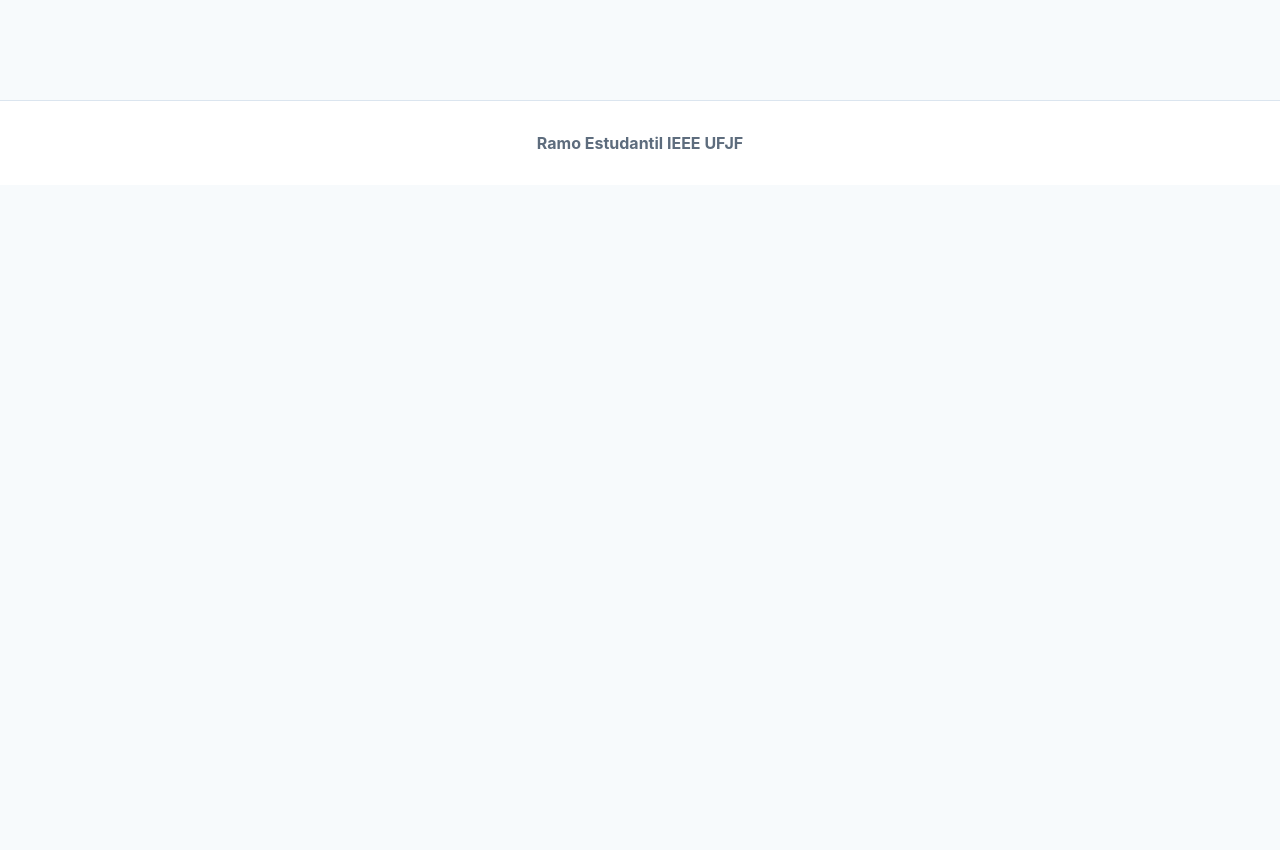
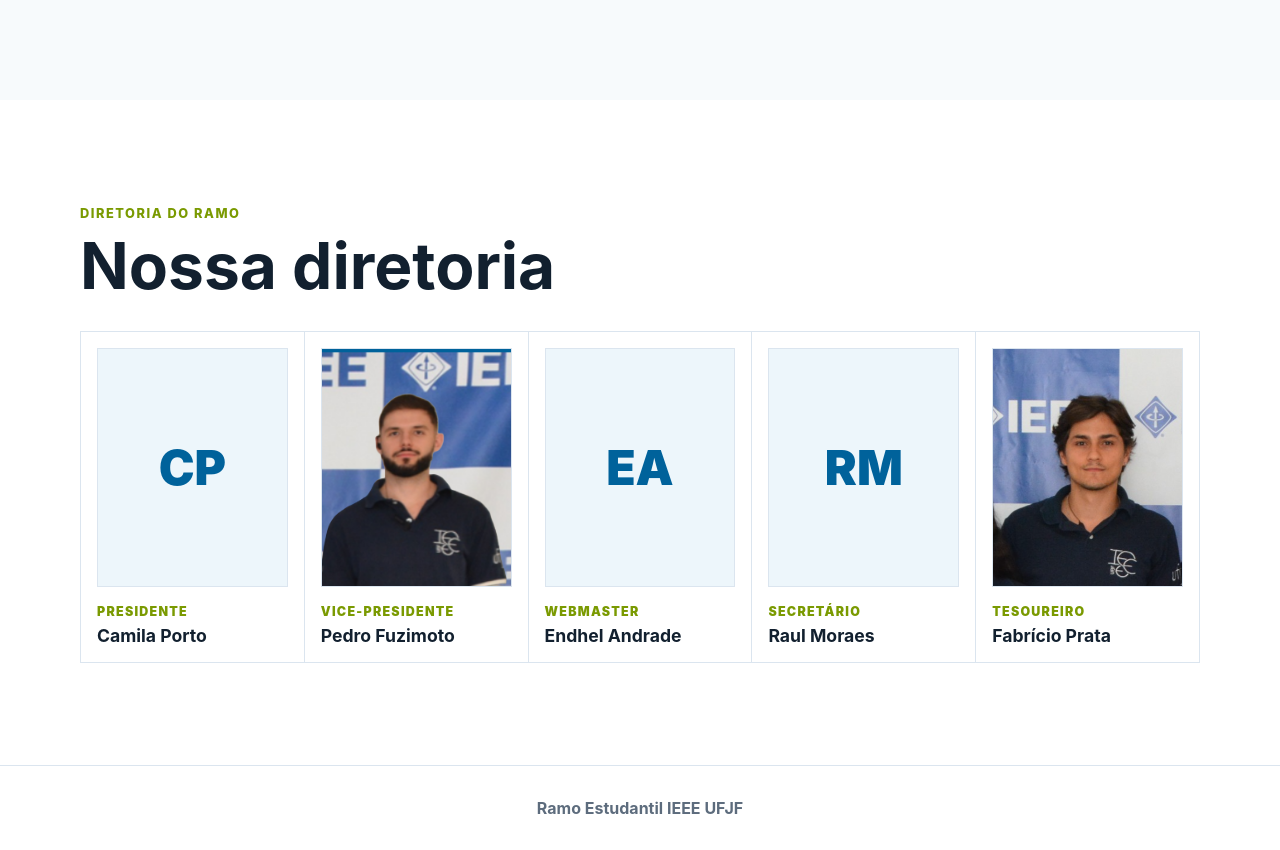
Before and after one commit to CSIEEEUFJF/SiteRamo, a React (Vite) app: page / in a window 1280 px wide. Shown: the part 1589-2439 px from the top of the page. Before the commit the page ends 1774 px from the top, so only its background shows below. Built offline with nearby package versions, Linux system fonts and the light colour scheme.

Commit message:
Add student branch board section

```diff
--- a/src/main.jsx
+++ b/src/main.jsx
@@ -118,6 +118,34 @@ const chapters = [
   },
 ];
 
+const boardMembers = [
+  {
+    role: 'Presidente',
+    name: 'Camila Porto',
+    photo: '',
+  },
+  {
+    role: 'Vice-Presidente',
+    name: 'Pedro Fuzimoto',
+    photo: '/assets/presidents/pedro-fuzimoto.png',
+  },
+  {
+    role: 'Webmaster',
+    name: 'Endhel Andrade',
+    photo: '',
+  },
+  {
+    role: 'Secretário',
+    name: 'Raul Moraes',
+    photo: '',
+  },
+  {
+    role: 'Tesoureiro',
+    name: 'Fabrício Prata',
+    photo: '/assets/presidents/fabricio-prata.png',
+  },
+];
+
 function App() {
   const [selectedChapterId, setSelectedChapterId] = useState(null);
   const detailRef = useRef(null);
@@ -179,6 +207,7 @@ function App() {
         </a>
         <div className="mini-nav__links">
           <a href="#capitulos">Capítulos</a>
+          <a href="#diretoria">Diretoria</a>
           <a href="#contato">Contato</a>
         </div>
       </nav>
@@ -291,6 +320,33 @@ function App() {
         )}
       </section>
 
+      <section className="board" id="diretoria" aria-labelledby="diretoria-title">
+        <div className="section-heading">
+          <span>Diretoria do Ramo</span>
+          <h2 id="diretoria-title">Nossa diretoria</h2>
+        </div>
+
+        <div className="board-grid">
+          {boardMembers.map(({ role, name, photo }) => (
+            <article className="board-card" key={`${role}-${name}`}>
+              <div className="board-card__photo-wrap">
+                {photo ? (
+                  <img className="board-card__photo" src={photo} alt={`Foto de ${name}`} />
+                ) : (
+                  <div className="board-card__placeholder" aria-hidden="true">
+                    {getInitials(name)}
+                  </div>
+                )}
+              </div>
+              <div className="board-card__copy">
+                <span>{role}</span>
+                <strong>{name}</strong>
+              </div>
+            </article>
+          ))}
+        </div>
+      </section>
+
       <section className="contact-strip" id="contato" aria-label="Contato">
         <p>Ramo Estudantil IEEE UFJF</p>
       </section>
@@ -316,4 +372,14 @@ function ChapterLink({ href, icon, label }) {
   );
 }
 
+function getInitials(name) {
+  return name
+    .split(' ')
+    .filter(Boolean)
+    .slice(0, 2)
+    .map((part) => part[0])
+    .join('')
+    .toUpperCase();
+}
+
 createRoot(document.getElementById('root')).render(<App />);
--- a/src/styles.css
+++ b/src/styles.css
@@ -454,6 +454,78 @@ a {
   font-size: 1.05rem;
 }
 
+.board {
+  scroll-margin-top: 84px;
+  padding: clamp(4rem, 8vw, 7rem) clamp(1.25rem, 5vw, 5rem);
+  background: #fff;
+}
+
+.board-grid {
+  width: min(100%, 1120px);
+  margin: 0 auto;
+  display: grid;
+  grid-template-columns: repeat(auto-fit, minmax(190px, 1fr));
+  gap: 1px;
+  border: 1px solid var(--line);
+  background: var(--line);
+}
+
+.board-card {
+  min-height: 330px;
+  display: grid;
+  grid-template-rows: minmax(0, 1fr) auto;
+  gap: 1rem;
+  padding: 1rem;
+  background: #fff;
+}
+
+.board-card__photo-wrap {
+  min-height: 0;
+  aspect-ratio: 4 / 5;
+  overflow: hidden;
+  border: 1px solid var(--line);
+  background: #edf6fb;
+}
+
+.board-card__photo,
+.board-card__placeholder {
+  width: 100%;
+  height: 100%;
+}
+
+.board-card__photo {
+  display: block;
+  object-fit: cover;
+  object-position: center;
+}
+
+.board-card__placeholder {
+  display: grid;
+  place-items: center;
+  color: var(--ieee-blue);
+  font-size: clamp(2rem, 5vw, 3rem);
+  font-weight: 900;
+}
+
+.board-card__copy {
+  display: grid;
+  gap: 0.35rem;
+}
+
+.board-card__copy span {
+  color: var(--accent);
+  font-size: 0.78rem;
+  font-weight: 900;
+  letter-spacing: 0.1em;
+  text-transform: uppercase;
+}
+
+.board-card__copy strong {
+  color: var(--ink);
+  font-size: 1.1rem;
+  line-height: 1.2;
+}
+
 .contact-strip {
   scroll-margin-top: 84px;
   padding: 2rem clamp(1.25rem, 5vw, 5rem);
```
